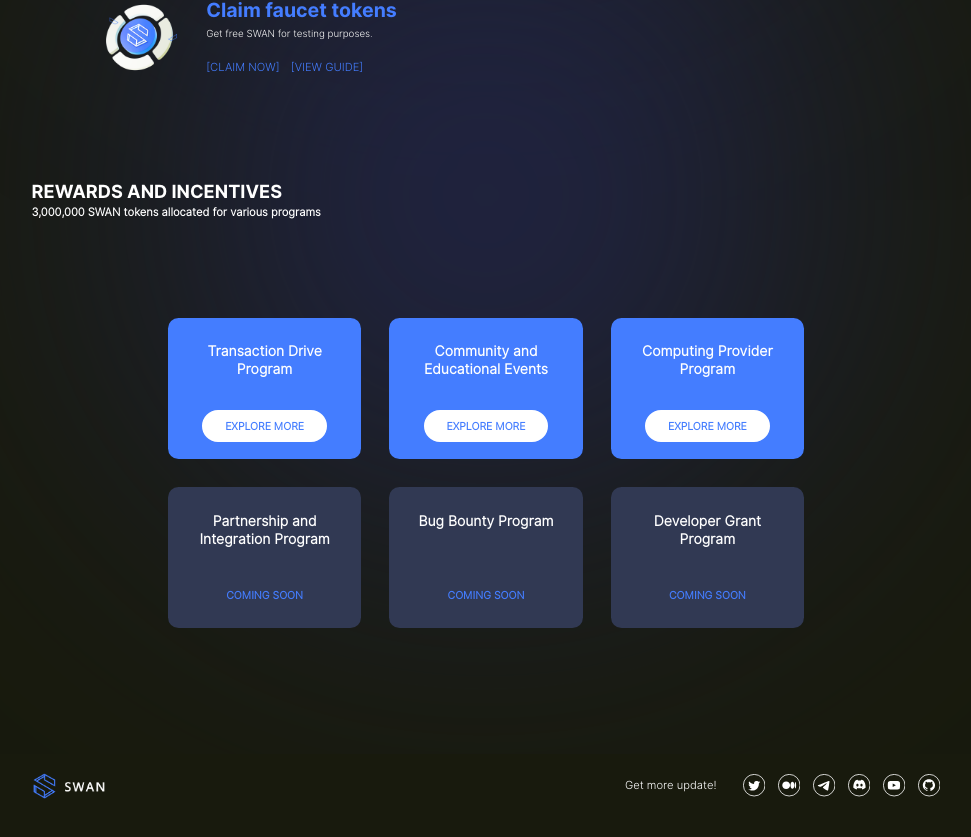
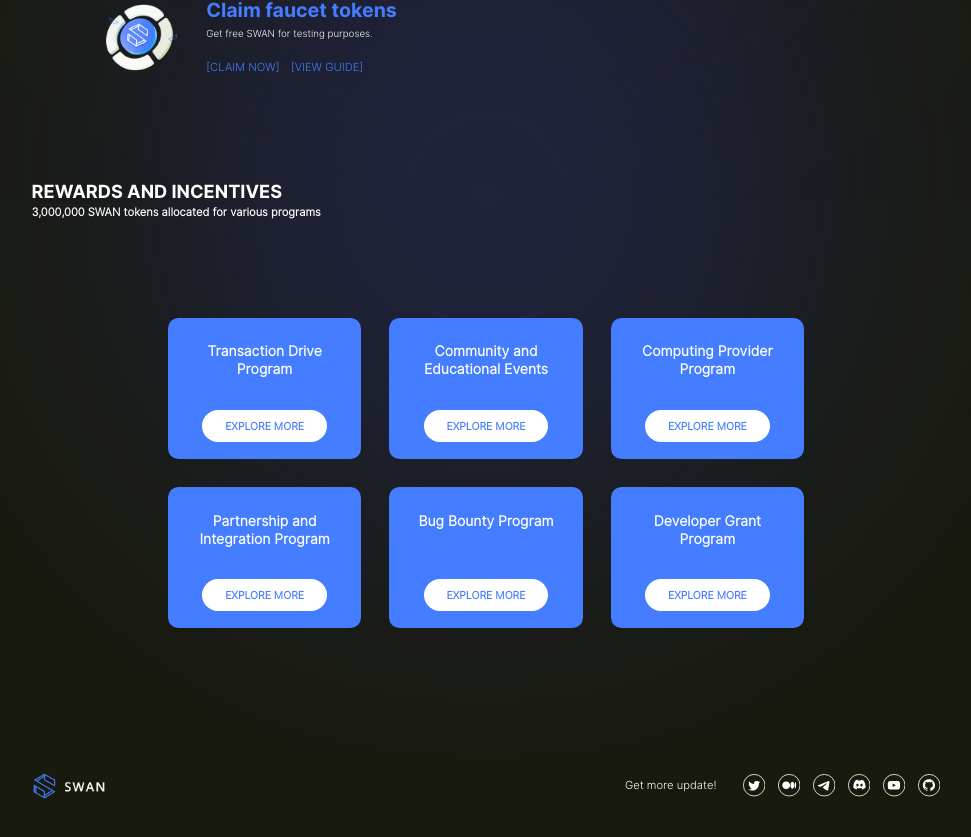
Before and after one commit to swanchain/orchestrator-landing-web, a Vue app: page / in a window 1280 px wide. Shown: the part 1575-2412 px from the top of the page, without its empty margins (154-1125 px from the left). Built offline with nearby package versions, Linux system fonts and the light colour scheme.

Commit message:
Add link

```diff
--- a/public/index.html
+++ b/public/index.html
@@ -11,10 +11,10 @@
   <meta http-equiv="X-UA-Compatible" content="IE=Edge,chrome=1">
   <meta content="telephone=no" name="format-detection">
   <meta content="email=no" name="format-detection" />
-  <meta name="author" content="Swan">
-  <meta name="keywords" content="Swan, Filecoin, Filecoin Foundation, Filecoin Storage Provider, Verified Deals, Filecoin Deal Market"
+  <meta name="author" content="SwanChain">
+  <meta name="keywords" content="Swan, SwanChain, Filecoin, Filecoin Foundation, Filecoin Storage Provider, Verified Deals, Filecoin Deal Market"
   />
-  <meta name="description" content="Swan provides a layer 2 cross-chain infrastructure for Web3 projects by integrating data, computing, and payment into one suite. Swan offers a complete solution that enables web3 developers to integrate decentralized storage, edge computing, and payment across multiple chains with ease."
+  <meta name="description" content="SwanChain, utilizing Ethereum Layer 2 with OPStack technology, revolutionizes Web3 and AI integration by offering comprehensive solutions for storage, computing, bandwidth, and payments. It innovatively combines decentralized storage, AI, and Zero-Knowledge (ZK) marketplaces, facilitating seamless AI model deployment via LagrangeDAO. This approach significantly reduces computing costs by up to 70% and enables monetization of idle computing resources. Moreover, SwanChain's ZK market introduces a Universal Basic Income (UBI) model for computing providers, ensuring a stable income and encouraging continuous contribution."
   />
   <meta property="og:title" content="Swan Chain Saturn Testnet">
   <meta property="og:type" content="website">
@@ -23,8 +23,8 @@
   <meta property="og:image:type" content="image/png">
   <meta property="og:image:width" content="300">
   <meta property="og:image:height" content="300">
-  <meta property="og:image:alt" content="Swan logo">
-  <meta property="og:description" content="Swan provides a layer 2 cross-chain infrastructure for Web3 projects by integrating data, computing, and payment into one suite. Swan offers a complete solution that enables web3 developers to integrate decentralized storage, edge computing, and payment across multiple chains with ease.">
+  <meta property="og:image:alt" content="SwanChain logo">
+  <meta property="og:description" content="SwanChain, utilizing Ethereum Layer 2 with OPStack technology, revolutionizes Web3 and AI integration by offering comprehensive solutions for storage, computing, bandwidth, and payments. It innovatively combines decentralized storage, AI, and Zero-Knowledge (ZK) marketplaces, facilitating seamless AI model deployment via LagrangeDAO. This approach significantly reduces computing costs by up to 70% and enables monetization of idle computing resources. Moreover, SwanChain's ZK market introduces a Universal Basic Income (UBI) model for computing providers, ensuring a stable income and encouraging continuous contribution.">
   <link rel="icon" href="<%= BASE_URL %>favicon.ico">
   <!-- <title><%= htmlWebpackPlugin.options.title %></title> -->
   <title>
--- a/src/views/dashboard/main/index.vue
+++ b/src/views/dashboard/main/index.vue
@@ -239,19 +239,18 @@
       },
       {
         content: 'Partnership and Integration Program',
-        button: 'COMING SOON',
-        link: ''
-        // link: 'https://docs.swanchain.io/swan-testnet/swan-saturn-testnet/partnership-and-integration-program'
+        button: 'EXPLORE MORE',
+        link: 'https://docs.swanchain.io/swan-testnet/swan-saturn-testnet/partnership-and-integration-program'
       },
       {
         content: 'Bug Bounty Program',
-        button: 'COMING SOON',
-        link: ''
+        button: 'EXPLORE MORE',
+        link: 'https://docs.swanchain.io/swan-testnet/swan-saturn-testnet/bug-bounty-program'
       },
       {
         content: 'Developer Grant Program',
-        button: 'COMING SOON',
-        link: ''
+        button: 'EXPLORE MORE',
+        link: 'https://docs.swanchain.io/swan-testnet/swan-saturn-testnet/developer-grant-program'
       },
     ])
     const fundData = ref([
```
